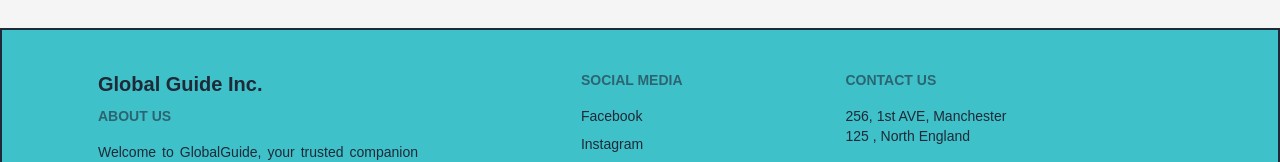
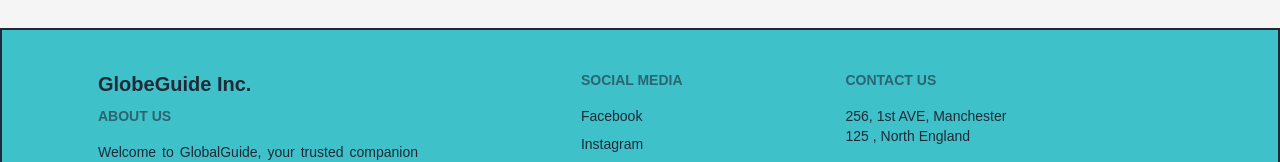
Before and after one commit to GaziFayaz/Tourism-Management-Website-Client, a React (Vite) app: page / in a window 1280 px wide. Shown: the part 784-946 px from the top of the page. Built offline with nearby package versions, Linux system fonts and the light colour scheme; no server answers.

Commit message:
name correction in footer section

```diff
--- a/src/Components/Footer/Footer.jsx
+++ b/src/Components/Footer/Footer.jsx
@@ -5,7 +5,7 @@ const Footer = () => {
 			<footer className="footer w-full">
 				<form className="w-full" >
 					<p className="text-xl font-bold">
-						Global Guide Inc.
+						GlobeGuide Inc.
 					</p>
 					<h6 className="footer-title">About Us</h6>
 					<p className="lg:w-80 text-justify">
```
